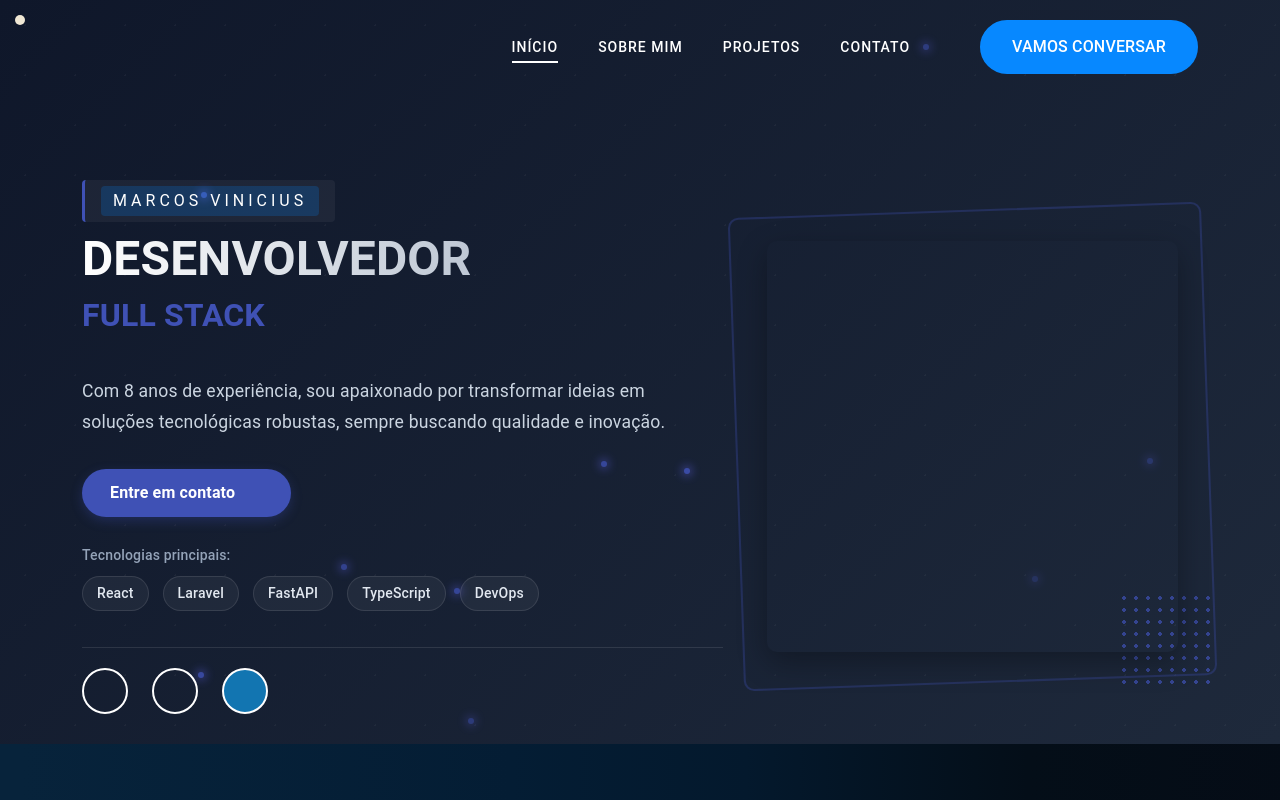
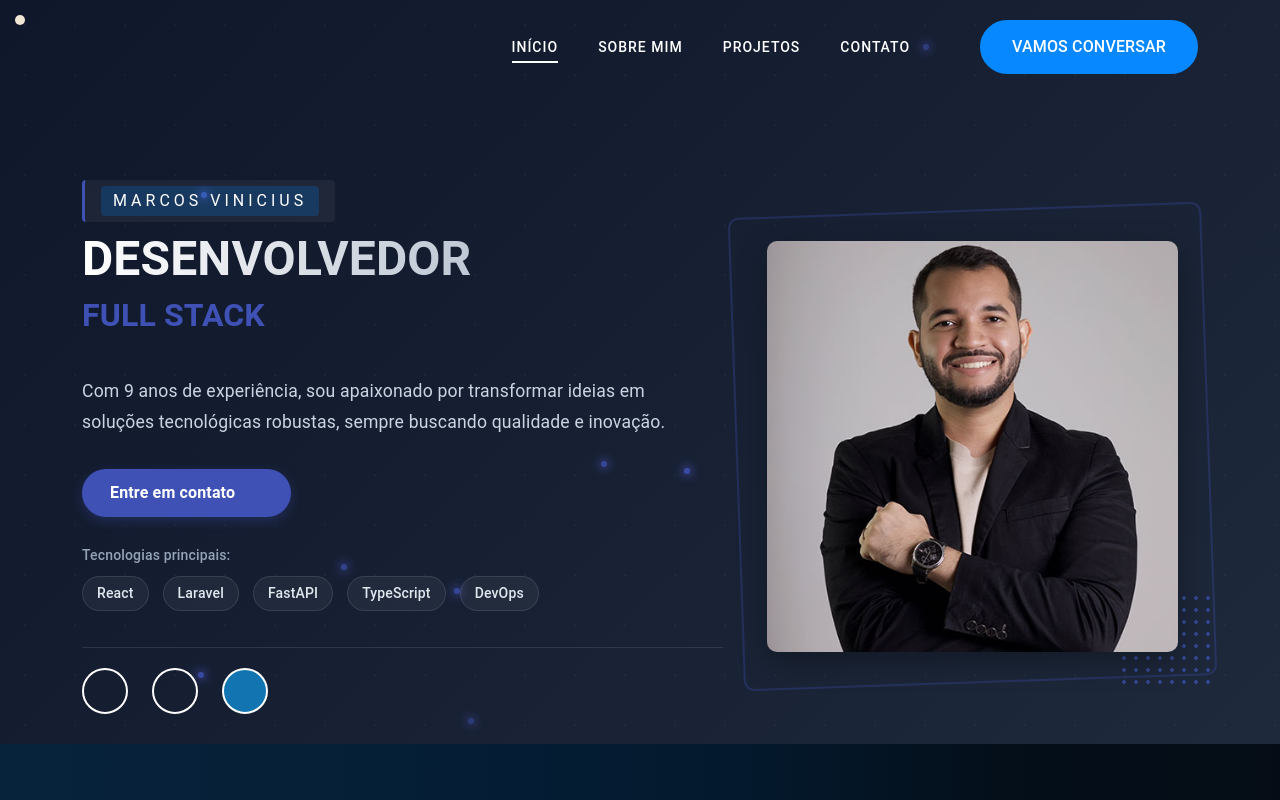
Before and after one commit to mkdev-2/portf-lio, a React (Create React App) app: page / in a window 1280 px wide. Shown: the top 800 px of the page. Built offline with nearby package versions, Linux system fonts and the light colour scheme; no server answers; some icons are missing.

Commit message:
feat: Atualiza configurações e conteúdo do portfólio

```diff
--- a/package.json
+++ b/package.json
@@ -24,7 +24,7 @@
   },
   "scripts": {
     "start": "react-scripts start",
-    "build": "rm -rf build && CI=false react-scripts build && cp -r public/images build/ && mkdir -p build/data && cp src/data/HomePagdData.json build/data/",
+    "build": "rm -rf build && CI=false react-scripts build && cp -r public/images build/",
     "test": "react-scripts test",
     "eject": "react-scripts eject"
   },
--- a/src/components/Projects.jsx
+++ b/src/components/Projects.jsx
@@ -4,9 +4,6 @@ import SectionHeading from './SectionHeading';
 import Modal from './Modal';
 
 export default function Projects({ data }) {
-  console.log('Projects data:', data);
-  console.log('Projects allProjects:', data?.allProjects);
-
   const [modal, setModal] = useState(false);
   const [modalType, setModalType] = useState('image');
   const [modalData, setModalData] = useState({});
--- a/src/data/HomePagdData.json
+++ b/src/data/HomePagdData.json
@@ -1,11 +1,10 @@
-
 {
   "hero": {
-    "imgUrl": "/images/home-banner.png",
+    "imgUrl": "/images/home-banner.jpg",
     "name": "Marcos Vinicius",
     "heading": "Desenvolvedor",
     "typingText": ["Full Stack", 1500, "Laravel", 1500],
-    "description": "Com 8 anos de experiência, sou apaixonado por transformar ideias em soluções tecnológicas robustas, sempre buscando qualidade e inovação.",
+    "description": "Com 9 anos de experiência, sou apaixonado por transformar ideias em soluções tecnológicas robustas, sempre buscando qualidade e inovação.",
     "btnText": "Entre em contato",
     "btnUrl": "contactus"
   },
@@ -16,9 +15,9 @@
       "href": "https://instagram.com/marcosviniciusc"
     },
     {
-      "icon": "fa-brands:bitbucket",
-      "iconBgClass": "bitbucket",
-      "href": "https://bitbucket.org/likedeveloper/workspace/repositories/"
+      "icon": "fa-brands:github",
+      "iconBgClass": "github",
+      "href": "https://github.com/mkdev-2"
     },
     {
       "icon": "fa-brands:linkedin-in",
@@ -34,16 +33,52 @@
       "icon": "faPhp"
     },
     {
+      "icon": "faJs"
+    },
+    {
+      "icon": "faReact"
+    },
+    {
+      "icon": "faVuejs"
+    },
+    {
+      "icon": "faNode"
+    },
+    {
+      "icon": "faPython"
+    },
+    {
+      "icon": "faDocker"
+    },
+    {
+      "icon": "faGithub"
+    },
+    {
+      "icon": "faAws"
+    },
+    {
+      "icon": "faBootstrap"
+    },
+    {
+      "icon": "faSass"
+    },
+    {
       "icon": "faHtml5"
     },
     {
       "icon": "faCss3Alt"
     },
     {
-      "icon": "faReact"
+      "icon": "faWordpress"
     },
     {
-      "icon": "faVuejs"
+      "icon": "faAngular"
+    },
+    {
+      "icon": "faGitAlt"
+    },
+    {
+      "icon": "faNpm"
     }
   ],
   "about": {
--- a/src/pages/Home.jsx
+++ b/src/pages/Home.jsx
@@ -1,4 +1,4 @@
-import React, { useState, useEffect } from 'react';
+import React from 'react';
 import About from '../components/About';
 import Experience from '../components/Experience';
 import Projects from '../components/Projects';
@@ -7,21 +7,6 @@ import Hero from '../components/Hero';
 import HomePagdData from '../data/HomePagdData.json';
 
 export default function Home() {
-  const [pageData, setPageData] = useState(HomePagdData);
-
-  useEffect(() => {
-    // Força o recarregamento dos dados ignorando o cache
-    fetch('/data/HomePagdData.json?v=' + new Date().getTime())
-      .then(response => response.json())
-      .then(data => {
-        setPageData(data);
-        console.log('Dados atualizados:', data);
-      })
-      .catch(error => {
-        console.error('Erro ao carregar dados:', error);
-      });
-  }, []);
-
   const {
     hero,
     socialBtns,
@@ -30,22 +15,13 @@ export default function Home() {
     softSkills,
     projects,
     contact,
-  } = pageData;
-
-  console.log('Projects data from Home:', projects);
-
-  // Garantir que projects tem a estrutura correta
-  const projectsData = {
-    sectionHeading: projects.sectionHeading,
-    allProjects: projects.allProjects
-  };
-
+  } = HomePagdData;
   return (
     <>
       <Hero data={hero} socialData={socialBtns} />
       <About data={about} />
       <Experience hardSkills={hardSkills} softSkills={softSkills} />
-      <Projects data={projectsData} />
+      <Projects data={projects} />
       <Contact data={contact} socialData={socialBtns} />
     </>
   );
```
Also changed, not shown: vercel.json.
